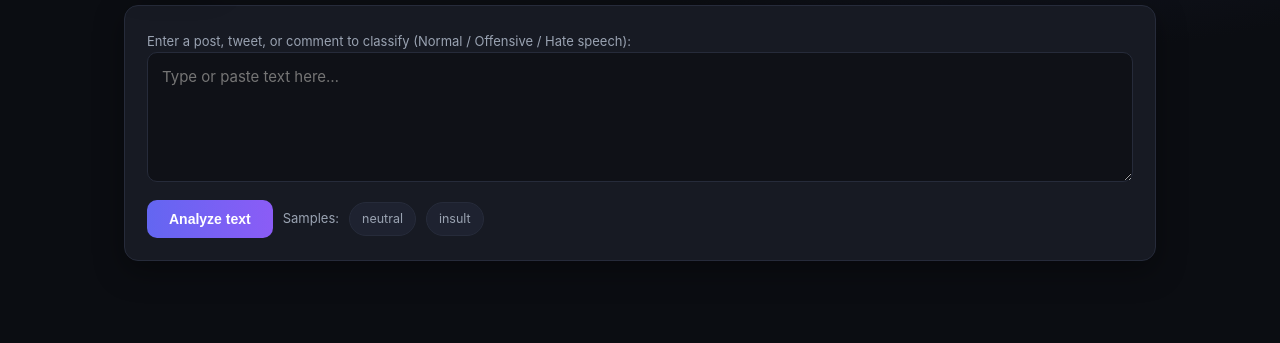
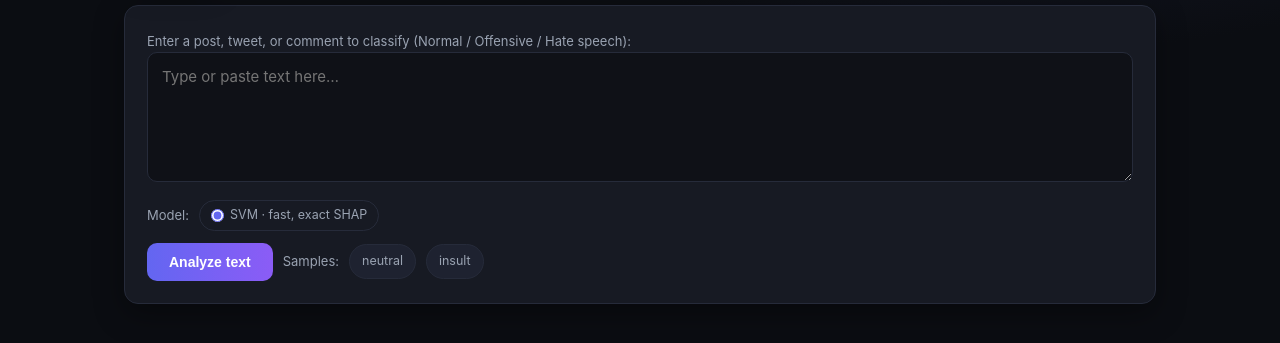
Before and after one commit to abhishek-1406/SafeScanTool, a Flask app: page / in a window 1280 px wide. Shown: the part 199-542 px from the top of the page. Run offline with Flask 3, Linux system fonts and the light colour scheme.

Commit message:
feat: live BERT serving with SVM/BERT selector; Space pulls trained models from HF
- app: /analyze/text 'model' param routes to SVM (linear SHAP) or BERT (occlusion)
- lazy BERT loader from models/bert/; /health advertises bert_available
- frontend: model selector on text tab, revealed when BERT is available
- Dockerfile: snapshot_download trained models (SVM+BERT+metrics) from HF at build,
  then run fairness; fall back to in-container SVM training if download fails

Co-Authored-By: Claude Opus 4.8 <noreply@anthropic.com>

```diff
--- a/app.py
+++ b/app.py
@@ -26,7 +26,7 @@ from flask_cors import CORS
 from werkzeug.utils import secure_filename
 
 from src import config
-from src.explainability import explain_text, gradcam_clip
+from src.explainability import explain_text, explain_text_bert, gradcam_clip
 
 app = Flask(__name__, template_folder="templates", static_folder="static")
 app.config["MAX_CONTENT_LENGTH"] = config.MAX_UPLOAD_MB * 1024 * 1024
@@ -46,10 +46,30 @@ def _load_svm():
 
 
 @lru_cache(maxsize=1)
+def _load_bert():
+    if not (config.BERT_MODEL_DIR / "config.json").exists():
+        raise FileNotFoundError(
+            "BERT model not found. Train and place it under models/bert/ "
+            "(see docs/TRAINING.md)."
+        )
+    import torch
+    from transformers import AutoModelForSequenceClassification, AutoTokenizer
+
+    tokenizer = AutoTokenizer.from_pretrained(str(config.BERT_MODEL_DIR))
+    model = AutoModelForSequenceClassification.from_pretrained(str(config.BERT_MODEL_DIR))
+    model.to("cuda" if torch.cuda.is_available() else "cpu").eval()
+    return model, tokenizer
+
+
+@lru_cache(maxsize=1)
 def _load_meme_classifier():
     from src.clip_meme_pipeline import get_classifier
 
     return get_classifier()
+
+
+def _bert_available() -> bool:
+    return (config.BERT_MODEL_DIR / "config.json").exists()
 
 
 def _read_json(path: Path):
@@ -72,13 +92,23 @@ def analyze_text():
     text = (data.get("text") or "").strip()
     if not text:
         return jsonify({"error": "Provide a non-empty 'text' field."}), 400
+    which = (data.get("model") or "svm").lower()
+    top_k = min(max(int(data.get("top_k", 15)), 1), 40)
+
     try:
-        model, vectorizer = _load_svm()
+        if which == "bert":
+            model, tokenizer = _load_bert()
+            result = explain_text_bert(model, tokenizer, text, top_k=top_k)
+        else:
+            model, vectorizer = _load_svm()
+            result = explain_text(model, vectorizer, text, top_k=top_k)
     except FileNotFoundError as e:
         return jsonify({"error": str(e)}), 503
-    top_k = min(max(int(data.get("top_k", 15)), 1), 40)
-    result = explain_text(model, vectorizer, text, top_k=top_k)
+    except ImportError as e:
+        return jsonify({"error": f"BERT needs the multimodal extras (missing: {e.name})."}), 503
+
     result["input"] = text
+    result["model"] = which
     return jsonify(result)
 
 
@@ -132,6 +162,7 @@ def health():
     return jsonify({
         "status": "ok",
         "svm_available": config.SVM_MODEL_PATH.exists(),
+        "bert_available": _bert_available(),
         "metrics_available": config.METRICS_PATH.exists(),
         "fairness_available": config.FAIRNESS_PATH.exists(),
     })
--- a/templates/index.html
+++ b/templates/index.html
@@ -54,6 +54,10 @@
   .badge.offensive { background: rgba(245,158,11,.14); color: var(--amber); border: 1px solid rgba(245,158,11,.35); }
   .badge.hatespeech, .badge.hateful { background: rgba(239,68,68,.14); color: var(--red); border: 1px solid rgba(239,68,68,.35); }
   .muted { color: var(--muted); font-size: 13px; }
+  .seg { display: inline-flex; align-items: center; gap: 6px; font-size: 12.5px; color: var(--muted);
+         cursor: pointer; padding: 5px 11px; border: 1px solid var(--border); border-radius: 20px; }
+  .seg:hover { color: var(--text); }
+  .seg input { accent-color: var(--accent); margin: 0; }
   .prob { margin-top: 6px; }
   .prob .label-row { display: flex; justify-content: space-between; font-size: 12.5px; margin-bottom: 3px; }
   .bar { height: 8px; background: var(--bg2); border-radius: 6px; overflow: hidden; }
@@ -112,6 +116,11 @@
     <div class="card">
       <label class="muted">Enter a post, tweet, or comment to classify (Normal / Offensive / Hate speech):</label>
       <textarea id="textInput" placeholder="Type or paste text here…"></textarea>
+      <div class="row" style="margin-bottom:2px">
+        <span class="muted">Model:</span>
+        <label class="seg"><input type="radio" name="model" value="svm" checked> SVM · fast, exact SHAP</label>
+        <label class="seg" id="bertOpt" style="display:none"><input type="radio" name="model" value="bert"> BERT · most accurate</label>
+      </div>
       <div class="row">
         <button class="go" id="textBtn">Analyze text</button>
         <span class="muted">Samples:</span>
@@ -186,15 +195,21 @@ function wcolor(w, max) {
 // ================= TEXT =================
 document.querySelectorAll(".chip-sample").forEach(c => c.onclick = () => { $("#textInput").value = c.dataset.s; });
 $("#textBtn").onclick = analyzeText;
+// Reveal the BERT option only if the server actually has the checkpoint loaded.
+fetch(api + "/health").then(r => r.json()).then(h => {
+  if (h.bert_available) $("#bertOpt").style.display = "";
+}).catch(() => {});
 async function analyzeText() {
   const text = $("#textInput").value.trim();
   if (!text) return;
+  const model = (document.querySelector('input[name=model]:checked') || {}).value || "svm";
   const btn = $("#textBtn"), box = $("#textResult");
   btn.disabled = true; btn.innerHTML = '<span class="spinner"></span> Analyzing';
-  box.style.display = "block"; box.innerHTML = '<span class="muted">Running SVM + SHAP attribution…</span>';
+  box.style.display = "block";
+  box.innerHTML = `<span class="muted">Running ${model.toUpperCase()} ${model === "bert" ? "+ occlusion attribution" : "+ SHAP attribution"}…</span>`;
   try {
     const r = await fetch(api + "/analyze/text", {
-      method: "POST", headers: {"Content-Type": "application/json"}, body: JSON.stringify({text})
+      method: "POST", headers: {"Content-Type": "application/json"}, body: JSON.stringify({text, model})
     });
     const d = await r.json();
     if (!r.ok) { box.innerHTML = `<div class="err">${d.error || "Error"}</div>`; return; }
@@ -217,12 +232,14 @@ function renderText(d, text) {
   const chips = d.words.map(w =>
     `<span class="word" style="background:${wcolor(w.weight, maxW)}">${w.word} <b>${w.weight>=0?"+":""}${w.weight}</b></span>`
   ).join("");
+  const method = d.model === "bert" ? "occlusion" : "SHAP-style linear";
   $("#textResult").innerHTML = `
     <div class="row" style="justify-content:space-between">
       <span class="badge ${cls(d.label)}">${d.label.toUpperCase()} · ${pct(d.confidence)} confidence</span>
+      <span class="muted">model: <b>${(d.model||"svm").toUpperCase()}</b></span>
     </div>
     <div style="margin-top:16px">${probs}</div>
-    <h4 style="margin:20px 0 4px">Word-level explanation (SHAP-style)</h4>
+    <h4 style="margin:20px 0 4px">Word-level explanation (${method})</h4>
     <div class="muted">Red = pushes toward the prediction · blue = pushes away.</div>
     <div class="highlight">${hl}</div>
     <div class="words">${chips || '<span class="muted">No in-vocabulary tokens to attribute.</span>'}</div>`;
```
Also changed, not shown: src/config.py (+7 -1 lines), src/explainability.py (+42 -0 lines), README.md, 1 other file.
